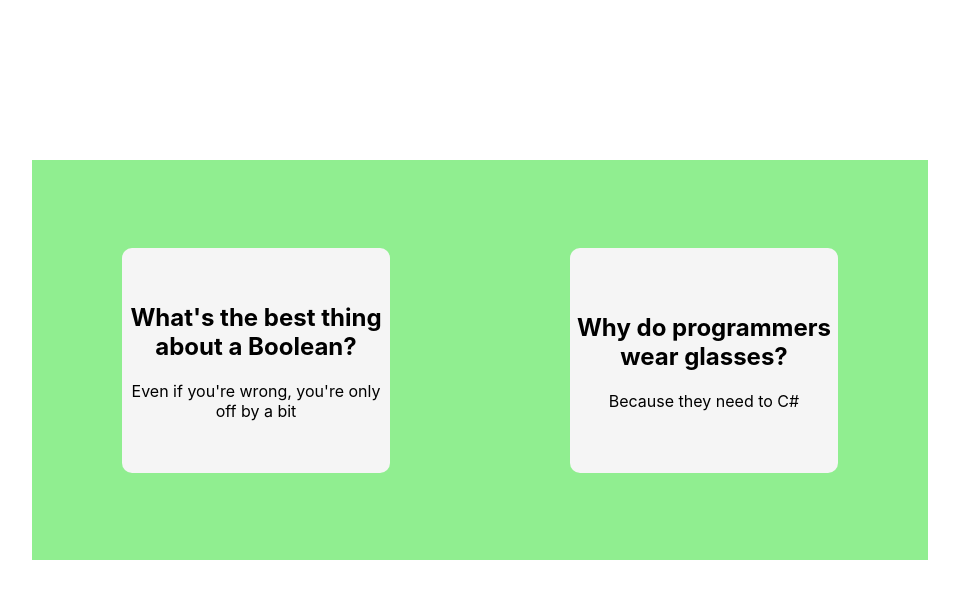
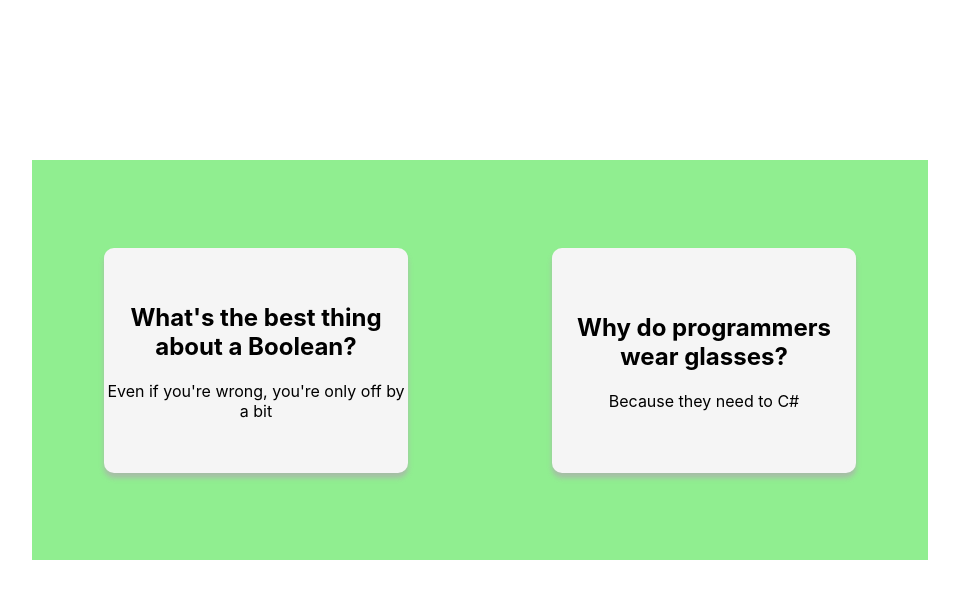
Before and after one commit to JinxyPyrope/mini-practice-react-8, a React (Create React App) app in the folder my-practice-8/: page / in a window 1280 px wide. Shown: the top 598 px of the page, without its empty margins (160-1119 px from the left). Built offline with nearby package versions, Linux system fonts and the light colour scheme.

Commit message:
Adding the css replicating the practice for fun

```diff
--- a/my-practice-8/src/components/Display.css
+++ b/my-practice-8/src/components/Display.css
@@ -2,9 +2,10 @@
   display: flex;
   margin: auto;
   height: 225px;
-  max-width: 30%;
+  max-width: 34%;
   border: 15px;
   border-radius: 10px;
+  box-shadow: 0px 5px 5px 0px rgba(174, 174, 174, 0.75);
   background: whitesmoke;
 }
 
```
